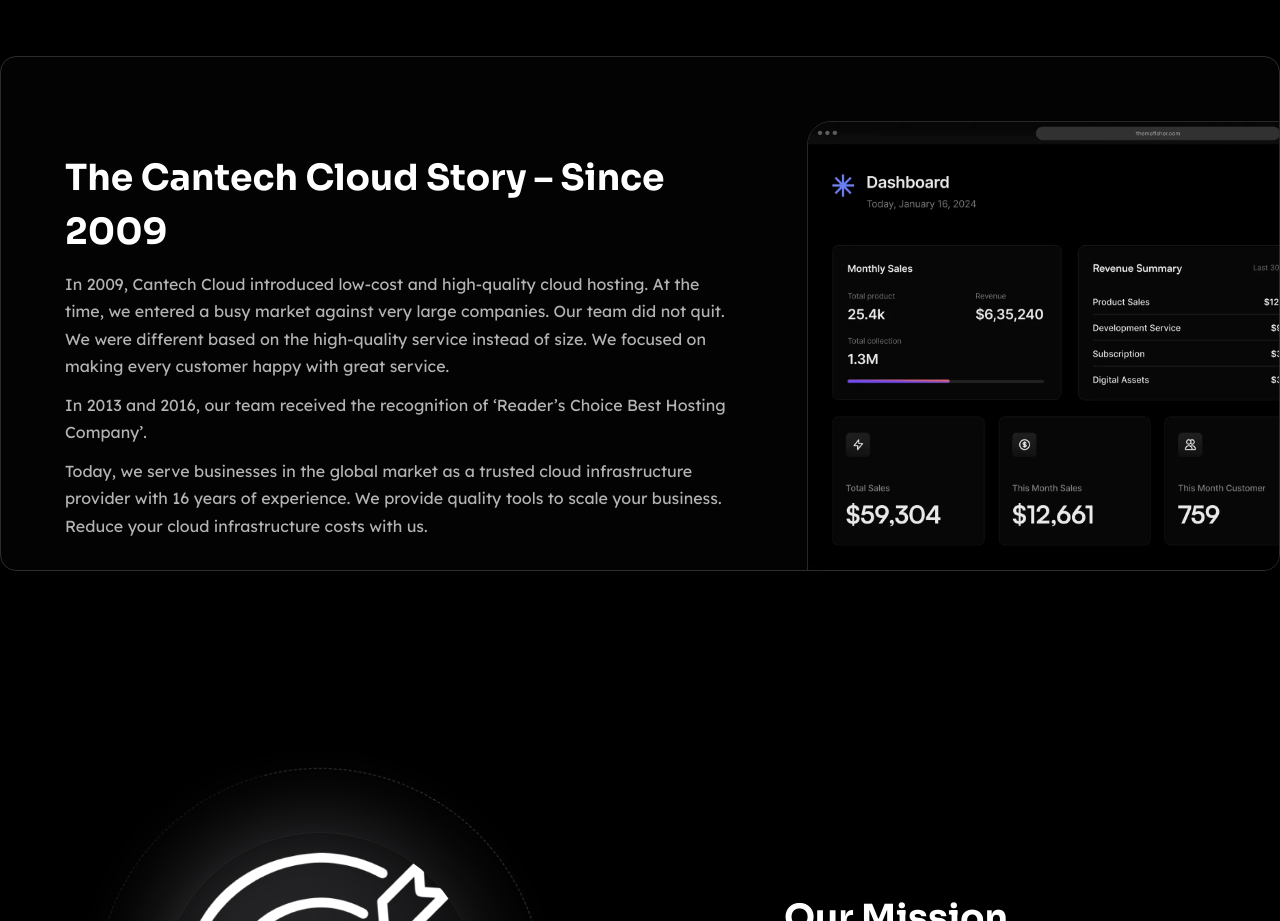
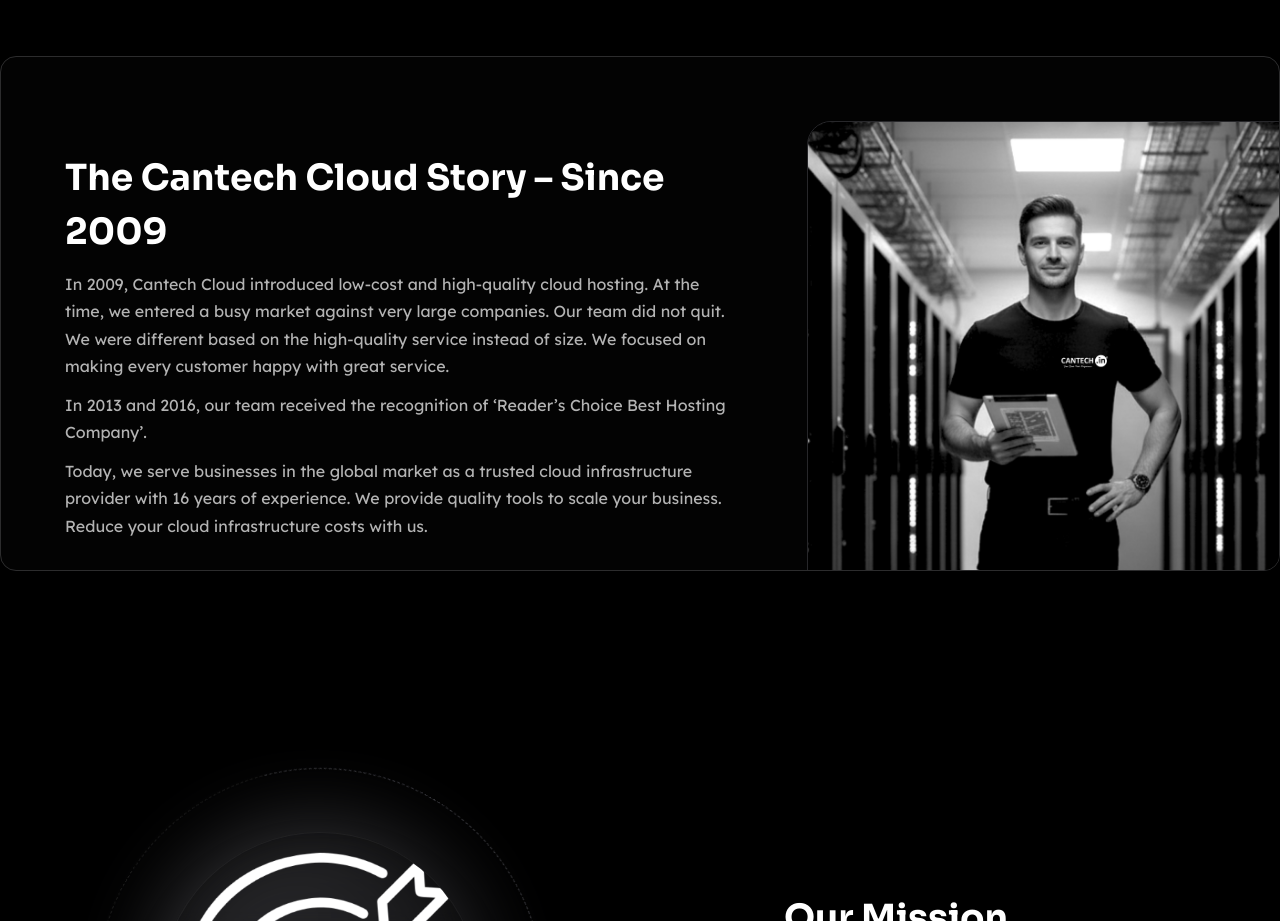
Before and after one commit to arpitacantech/testcloud, a Next.js app: page /about in a window 1280 px wide. Shown: the part 800-1721 px from the top of the page. Built offline with nearby package versions, Linux system fonts and the light colour scheme.

Commit message:
about image

```diff
--- a/src/app/about/page.tsx
+++ b/src/app/about/page.tsx
@@ -17,7 +17,7 @@
           description1="In 2009, Cantech Cloud introduced low-cost and high-quality cloud hosting. At the time, we entered a busy market against very large companies. Our team did not quit. We were different based on the high-quality service instead of size. We focused on making every customer happy with great service."
           description2="In 2013 and 2016, our team received the recognition of ‘Reader’s Choice Best Hosting Company’."
           description3="Today, we serve businesses in the global market as a trusted cloud infrastructure provider with 16 years of experience. We provide quality tools to scale your business. Reduce your cloud infrastructure costs with us."
-          imageSrc="/call-to-action.webp"
+          imageSrc="/assets/images/about/about_image.png"
           imageAlt="Virtual Machine Management"
         />
     <TabSection />
--- a/src/app/paas/components/PaasNavbar.tsx
+++ b/src/app/paas/components/PaasNavbar.tsx
@@ -572,7 +572,6 @@
       opacity-0 invisible group-hover:opacity-100 group-hover:visible transition-all"
               >
                 <div className="bg-black border border-white/15 rounded-2xl shadow-xl p-6 grid grid-cols-4 gap-5">
-
                   {/* ================= COMPUTE PLATFORM ================= */}
                   <a
                     href="/compute"
@@ -665,7 +664,6 @@
           </a>
         </div> */}
                   </div>
-
                 </div>
               </div>
             </li>
@@ -682,7 +680,6 @@
                   opacity-0 invisible group-hover:opacity-100 group-hover:visible transition-all"
               >
                 <div className="bg-black border border-white/15 rounded-xl shadow-xl p-4 space-y-2">
-
                   {/* ================= PaaS Pricing ================= */}
                   <a
                     href="/paas/pricing"
@@ -704,11 +701,9 @@
                       Compute Pricing
                     </span>
                   </a>
-
                 </div>
               </div>
             </li>
-
 
             <li>
               <a href="/about" className="hover:text-white font-sora">
```
Also changed, not shown: public/assets/images/about/about_image.png (added). Lines whose indentation alone changed are shown as unchanged.
